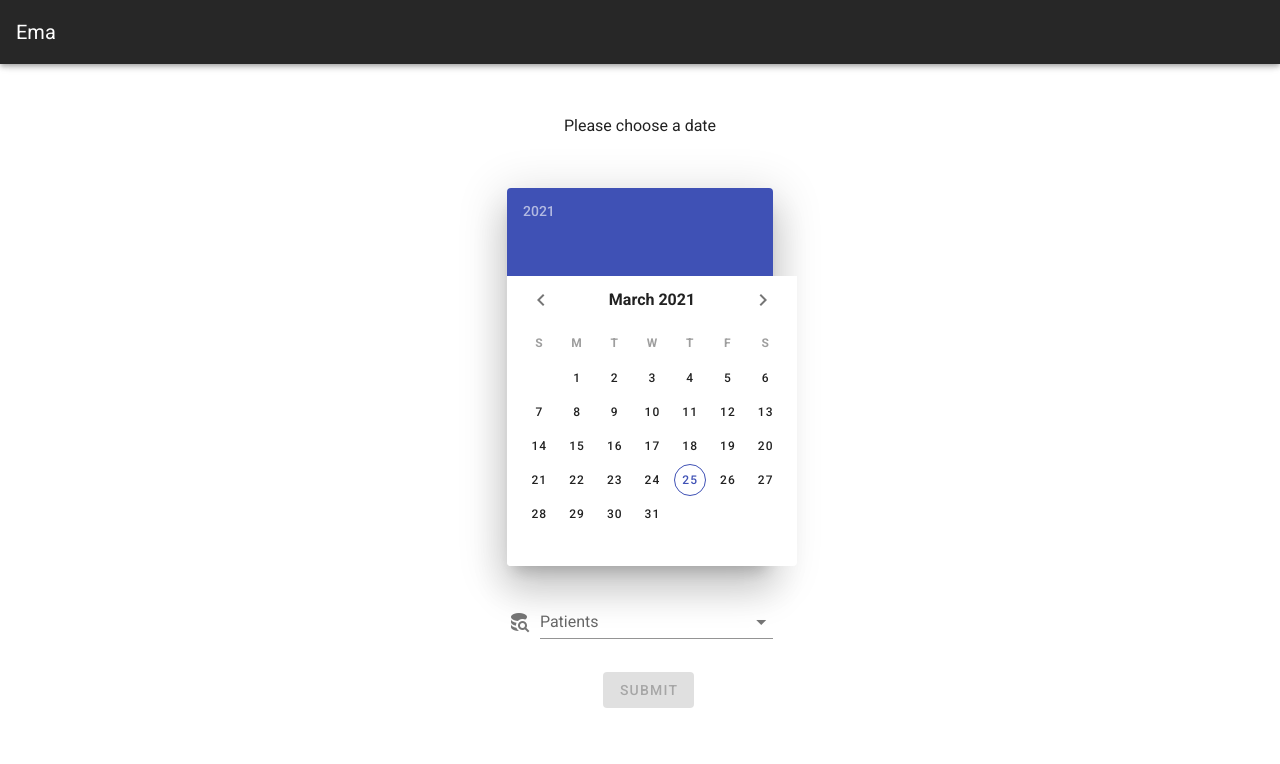
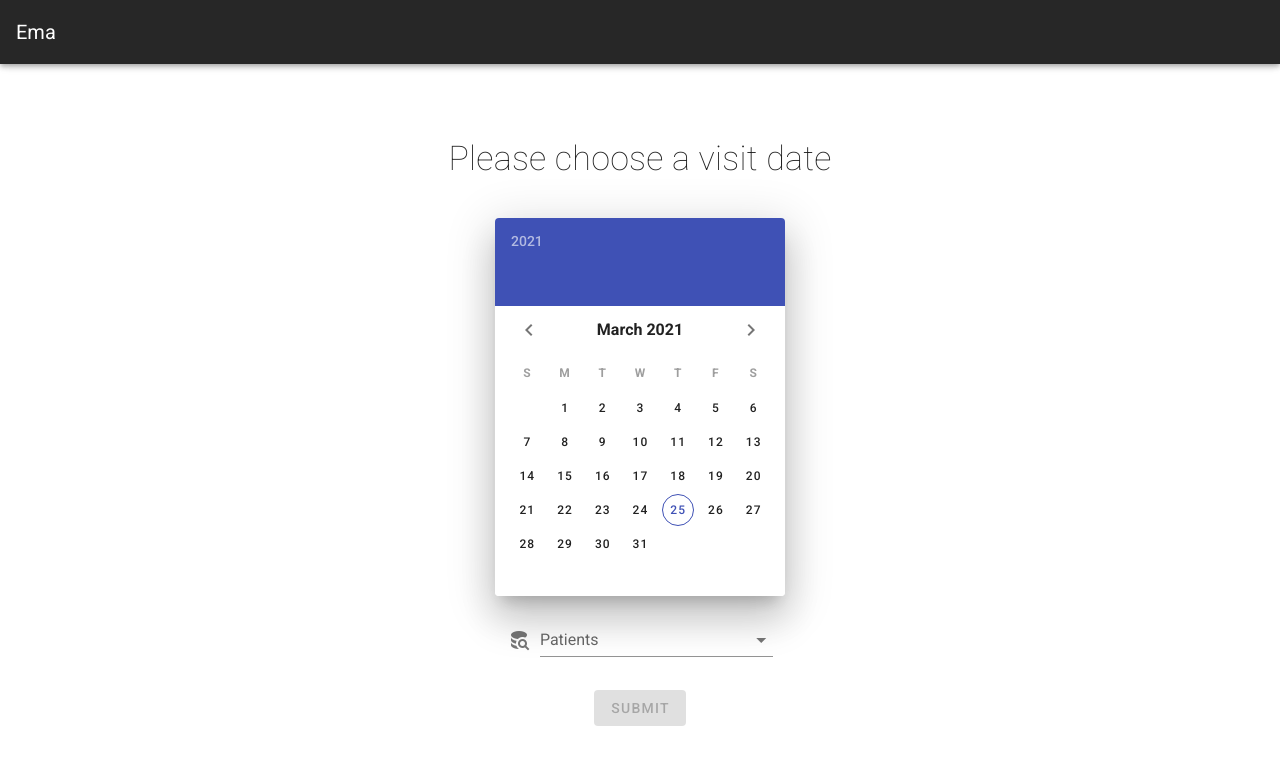
Before and after one commit to krisko4/Mithril, a Vue app in the folder frontend/: page /visit in a window 1280 px wide. Shown: the top 764 px of the page. Built offline with nearby package versions, Linux system fonts and the light colour scheme; what v-mask, vue-debounce, vue-toast-notification would draw is missing.

Commit message:
Minor updates in visit components

```diff
--- a/frontend/package.json
+++ b/frontend/package.json
@@ -1,5 +1,5 @@
 {
-  "name": "vuetify-demo",
+  "name": "Clinic",
   "version": "0.1.0",
   "private": true,
   "scripts": {
--- a/frontend/src/components/Registration/RegisterStep4Component.vue
+++ b/frontend/src/components/Registration/RegisterStep4Component.vue
@@ -53,6 +53,7 @@
                                     color="primary"
                                     v-if="buttonVisible"
                                     text
+                                    :loading="registerLoading"
                                     @click="registerDoctor"
                                 >Submit
                                 </v-btn>
@@ -78,6 +79,7 @@ export default {
         return {
             items: [],
             loading: false,
+            registerLoading: false,
             search: '',
             value: '',
         }
@@ -95,6 +97,7 @@ export default {
             this.$emit('goBack', 3)
         },
         registerDoctor() {
+            this.registerLoading = true
             const formData = new FormData()
             if(this.image){
                 for(const element in this.userData){
@@ -108,6 +111,8 @@ export default {
             })
                 .then(() => {
                     this.$emit('fourthStepComplete', this.userData.email, this.userData.firstName)
+                    this.$toast.success('Congratulations! You have registered successfully.')
+                    this.registerLoading = false
                 })
 
         }
--- a/frontend/src/components/VisitSaving/DatePatientComponent.vue
+++ b/frontend/src/components/VisitSaving/DatePatientComponent.vue
@@ -1,13 +1,22 @@
 <template>
+
+    <v-container fill-height>
     <v-container>
-        <DatePickerComponent/>
+
+        <v-row justify="center">
+            <h2 class="display-1 font-weight-thin mb-3">
+                Please choose a visit date
+            </h2>
+        </v-row>
+
+        <DatePickerComponent class="mt-10"/>
         <PatientSearchComponent></PatientSearchComponent>
         <v-row justify="center">
-            <v-col cols="1" align="center">
                 <v-btn @click="getDoctors" :disabled="!date || !patientSelected" color="indigo" class="white--text">Submit
                 </v-btn>
-            </v-col>
+
         </v-row>
+    </v-container>
     </v-container>
 
 </template>
--- a/frontend/src/components/VisitSaving/DatePickerComponent.vue
+++ b/frontend/src/components/VisitSaving/DatePickerComponent.vue
@@ -1,17 +1,15 @@
 <template>
-    <v-container>
-        <v-row style="height: 100px" align-content="center" justify="center">Please choose a date</v-row>
+
     <v-row justify="center">
-            <v-col cols="3" align="center">
         <v-date-picker
             v-model="date"
             elevation="24"
             color="indigo"
         >
         </v-date-picker>
-            </v-col>
+
     </v-row>
-    </v-container>
+
 
 </template>
 
--- a/frontend/src/components/VisitSaving/DoctorComponent.vue
+++ b/frontend/src/components/VisitSaving/DoctorComponent.vue
@@ -7,7 +7,7 @@
                     elevation="20"
                 >
                     <v-img
-                        src="https://cdn.vuetifyjs.com/images/lists/ali.png"
+                        :src="imgSrc"
                         height="300px"
                         dark
                     >
@@ -119,6 +119,7 @@ export default {
             hours: [],
             selectedItem: undefined,
             hourIndex: '',
+            imgSrc: '',
         }
     },
     computed: {
@@ -135,6 +136,7 @@ export default {
     methods: {
         getVisitHours(doctor) {
             this.doctor = doctor
+            this.imgSrc = "http://localhost:8080/images/" + doctor.imageName
             axios.get('http://localhost:8080/visits/get',{
                 params: {
                     date : this.date,
@@ -142,6 +144,7 @@ export default {
                 }
             }).then((response) => {
                 this.hours = response.data
+                console.log(this.hours)
             })
 
         },
--- a/frontend/src/components/VisitSaving/PatientSearchComponent.vue
+++ b/frontend/src/components/VisitSaving/PatientSearchComponent.vue
@@ -1,5 +1,4 @@
 <template>
-    <v-container>
         <v-row justify="center">
             <v-col cols="3">
                 <v-autocomplete
@@ -14,8 +13,6 @@
                 </v-autocomplete>
             </v-col>
         </v-row>
-
-    </v-container>
 </template>
 
 <script>
--- a/frontend/src/store.js
+++ b/frontend/src/store.js
@@ -17,7 +17,7 @@ export const store = new Vuex.Store({
     mutations: {
         getDoctors(state) {
             if (state.date) {
-                axios.get('http://localhost:8080/doctors/' + state.date).then(response => {
+                axios.get('http://localhost:8080/users/doctors/' + state.date).then(response => {
                     state.doctors = response.data
                     state.doctorsAchieved = true
                 })
```
Lines whose indentation alone changed are shown as unchanged.
